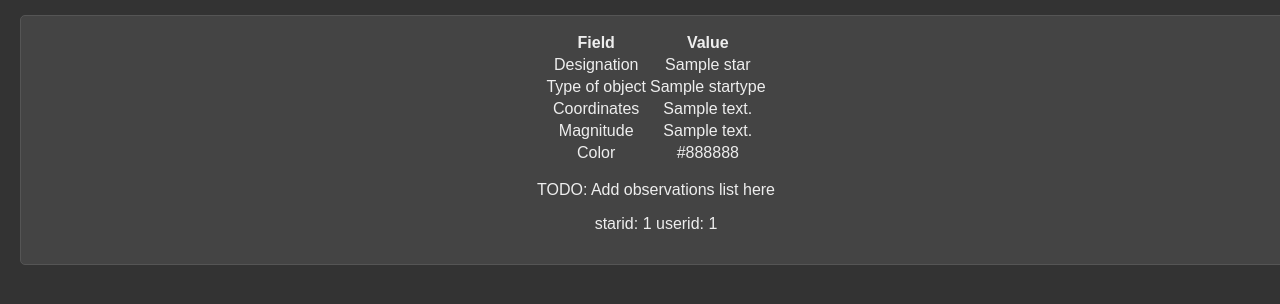
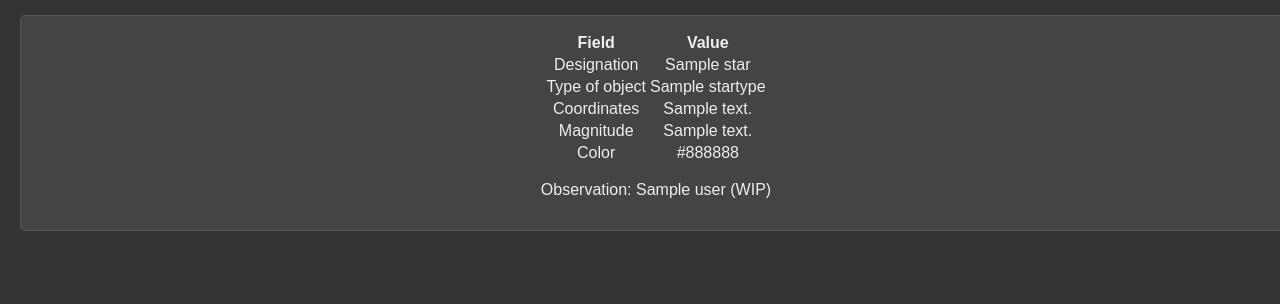
Before and after one commit to Shreyas31/celestial_outpost, a Flask app: template templates/star/detail.html in a window 1280 px wide. Shown: the part 58-362 px from the top of the page. Run offline with Flask 3, Linux system fonts and the light colour scheme; the template is opened without the code that fills it: most values are stand-ins (such as "Sample title", 1, 10 or a date in 2020).

Commit message:
Templated star page

```diff
--- a/templates/star/detail.html
+++ b/templates/star/detail.html
@@ -17,7 +17,7 @@
 
 {% block content %}
 <div class="content">
-  {% if star and observations %}
+  {% if star %}
     <table>
       <thead>
         <tr>
@@ -48,23 +48,15 @@
         </tr>
       </tbody>
     </table>
-    <p>TODO: Add observations list here</p>
-    {% for obs in observations %}
-      <!-- TODO: Add list of observations + details -->
-      <p>starid: {{ obs.starid }} userid: {{ obs.userid }}</p>
-    {% endfor %}
-
+    {% if observations %}
+      {% for obs in observations %}
+        <p>Observation: {{ obs.user.get_full_name() }} (WIP)</p>
+      {% endfor %}
+    {% else %}
+      <p>There are no observations for star {{ starname }}. Would you like to add one?</p>
+    {% endif %}
   {% else %}
-    {% if queried_name %}
-      <p>There's no observations for {{ queried_name }} ({{ starname }}) in our database.</p>
-    {% else %}
-      <p>There's no observations for {{ starname }} in our database.</p>
-    {% endif %}
-
-    <p>Would you like to add one?</p>
-
-    <!-- TODO: Link button to observations page. Load with star as default -->
-    <button>Add an Observation</button>
+    <div class="error">Star with name {{ starname }} does not exist in the database.</div>
   {% endif %}
 </div>
 {% endblock %}
```
